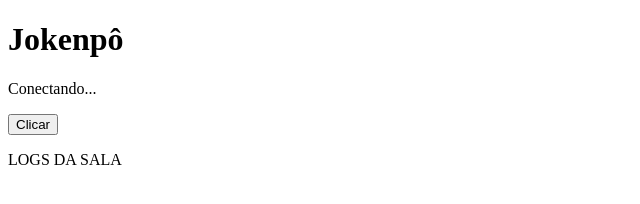
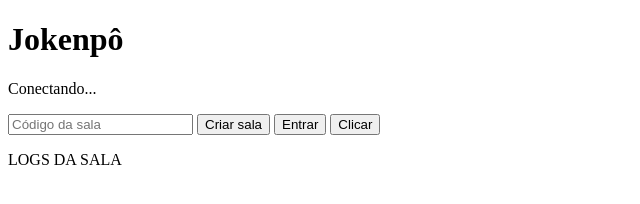
Before and after one commit to maiaraborsatti/arena-distribuida-jokenpo, a website: page public/index.html in a window 1280 px wide. Shown: the whole page, without its empty margins (0-640 px from the left). Drawn offline with nearby package versions, Linux system fonts and the light colour scheme; no server answers.

Commit message:
feat: adiciona campos de criar e entrar em sala na interface

```diff
--- a/public/index.html
+++ b/public/index.html
@@ -11,7 +11,9 @@
 
     <p id="tipoJogador">Conectando...</p>
 
-
+    <input id="codigoSala" placeholder="Código da sala">
+    <button id="criarSala">Criar sala</button>
+    <button id="entrarSala">Entrar</button>
 
     <button id="enviar">Clicar</button>
 
```
